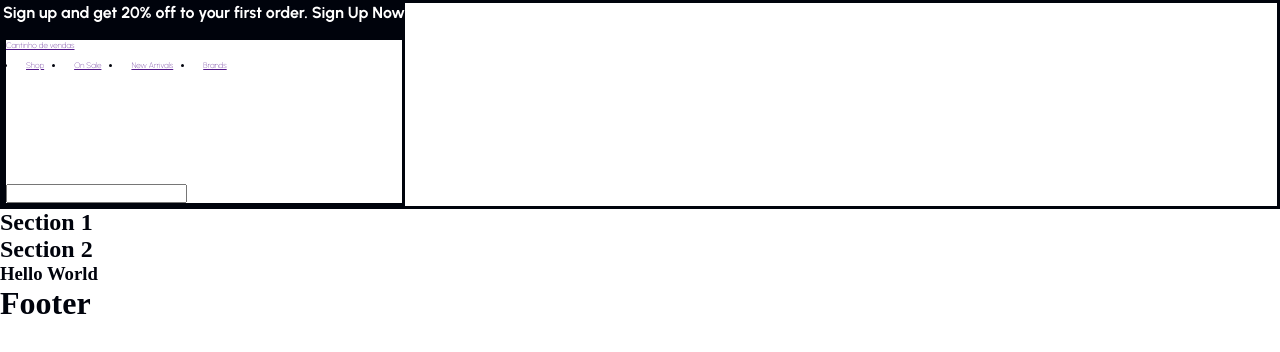
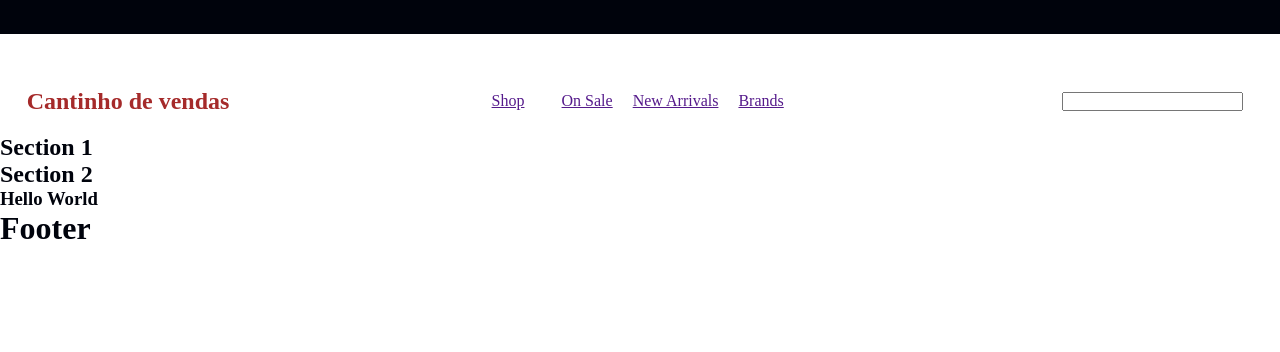
Before and after one commit to calexoliveira/cantinhodevendas, a React (Vite) app: page / in a window 1280 px wide. Shown: the top 352 px of the page. Built offline with nearby package versions, Linux system fonts and the light colour scheme.

Commit message:
Navbar_grid

```diff
--- a/src/components/NavBar.tsx
+++ b/src/components/NavBar.tsx
@@ -1,24 +1,15 @@
 export function NavBar(){
     return(
-      <>
-        <header className="header">
-            <div className="container__navbar__topo">
-                <h1>Sign up and get 20% off to your first order. Sign Up Now</h1>
-            </div>
-            <nav className="container__navbar__menu">
-                <a href="">Cantinho de vendas</a>
-                <ul className="menu">
-                  <li><a href="">Shop</a></li>
-                  <li><a href="">On Sale</a></li>
-                  <li><a href="">New Arrivals</a></li>
-                  <li><a href="">Brands</a></li>
-                </ul>
-
-                <h1><input type="text" /></h1>
-
-            </nav>
-        </header>
-
-      </>
+      <nav className="nav">
+        <div className="topo">Sign up and get 20% off to your first order. Sign Up Now</div>
+        <h1 className="logo"><a href="">Cantinho de vendas</a></h1>
+        <div className="menu">
+          <article><a href="">Shop</a></article>
+          <article><a href="">On Sale</a></article>
+          <article><a href="">New Arrivals</a></article>
+          <article><a href="">Brands</a></article>
+        </div>
+        <h1><input type="text" /></h1>
+      </nav>
     );
 }
--- a/src/style/styles.css
+++ b/src/style/styles.css
@@ -18,51 +18,56 @@ body {
     margin: 0;
     padding: 0;
 }
-.header {
+
+/* NavBar */
+
+.nav>* {
     background: var(--cor-de-fundo-branco);
+    display: flex;
+    min-height: 134px;
+    align-items: center;
+    justify-content: center;
+    padding: 0px;
+}
+.nav {
     display: grid;
-    flex-wrap: nowrap;
-    justify-content: space-between;
-    align-items: center;
-    padding: 0px;
-    border: solid;
+    grid-template-rows: 34px 100px;
+    grid-template-columns: 1fr 3fr 1fr;
+
 }
-.container__navbar__topo {
-    display: grid;
-    border: black;
+
+.topo {
+    grid-column: 1 / -1;
+    grid-row: 1 / 2;
     height: 34px;
     background-color: var(--cor-de-fundo-preto);
     color: var(--branco-principal);
     font-family: 'Urbanist';
     font-weight:100;
     font-size: 8px;
-
-
-
+    align-items: center;
+    text-align: center;
 }
 
-.container__navbar__menu {
+.logo a {
+    grid-column: 1;
+    color:brown;
+    text-decoration: none;
+}
 
+.nav>menu {
     display: grid;
     background-color: var(--cor-de-fundo-branco);
     color: var(--cor-de-fundo-preto);
+    grid-auto-columns: auto;
     font-family: 'Urbanist';
     font-weight:100;
     font-size: 8px;
-    border: solid;
-
+    margin-left: 10px;
 }
 
-  .menu {
-    display: flex;
-    height: 134px;
-}
-.menu li {
-    margin-left: 10px;
-  }
-
-  .menu li a {
-    display: block;
+  article {
+    min-width: 50px;
     padding: 10px;
   }
 
@@ -71,17 +76,6 @@ body {
     background-image: url("img/Background.png");
     background-repeat: no-repeat;
     background-size: contain;
-}
-
-.container {
-    height: 100vh;
-    display: grid;
-    grid-template-columns: 50% 50%;
-}
-
-.container__navbar {
-    height: 134px;
-    display: grid;
 }
 
 
```
